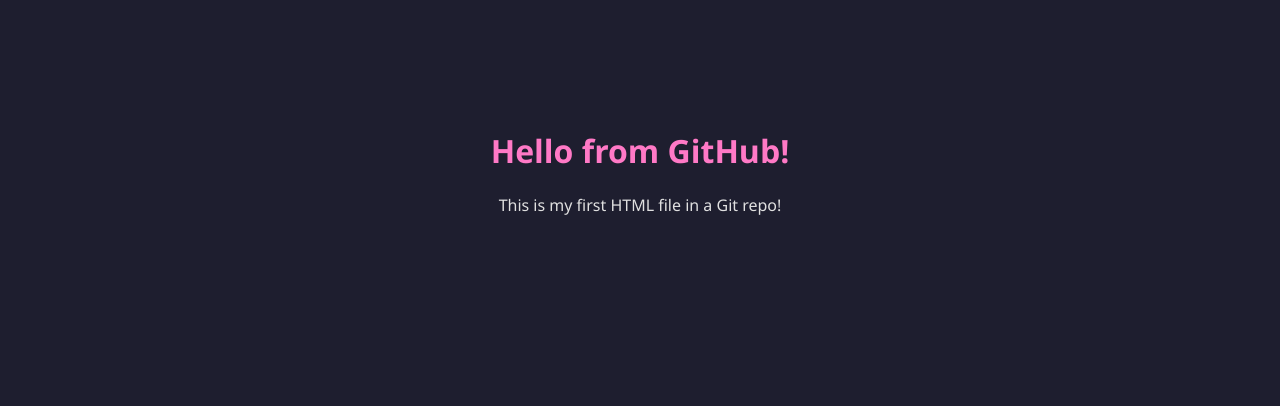
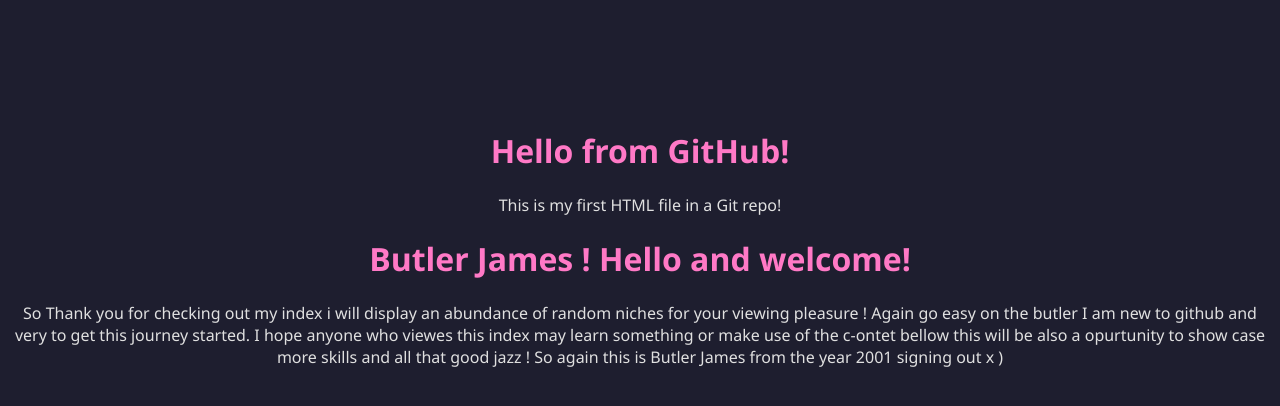
Before and after one commit to Butler2001/myproject, a plain HTML site: page index.html in a window 1280 px wide. Drawn offline with Linux system fonts and the light colour scheme.

Commit message:
Update: improved index.html layout and content

```diff
--- a/index.html
+++ b/index.html
@@ -2,11 +2,13 @@
 <html lang="en">
 <head>
   <meta charset="UTF-8">
-  <title>MyProject</title>
+  <title>Butler Index </title>
   <link rel="stylesheet" href="style.css">
 </head>
 <body>
   <h1>Hello from GitHub!</h1>
   <p>This is my first HTML file in a Git repo!</p>
+  <h1> Butler James ! Hello and welcome! </h1>
+  <p> So Thank you for checking out my index i will display an abundance of random niches for your viewing pleasure ! Again go easy on the butler I am new to github and very to get this journey started. I hope anyone who viewes this index may learn something or make use of the c-ontet bellow this will be also a opurtunity to show case more skills and all that good jazz ! So again this is Butler James from the year 2001 signing out x ) </p>
 </body>
 </html>
```
